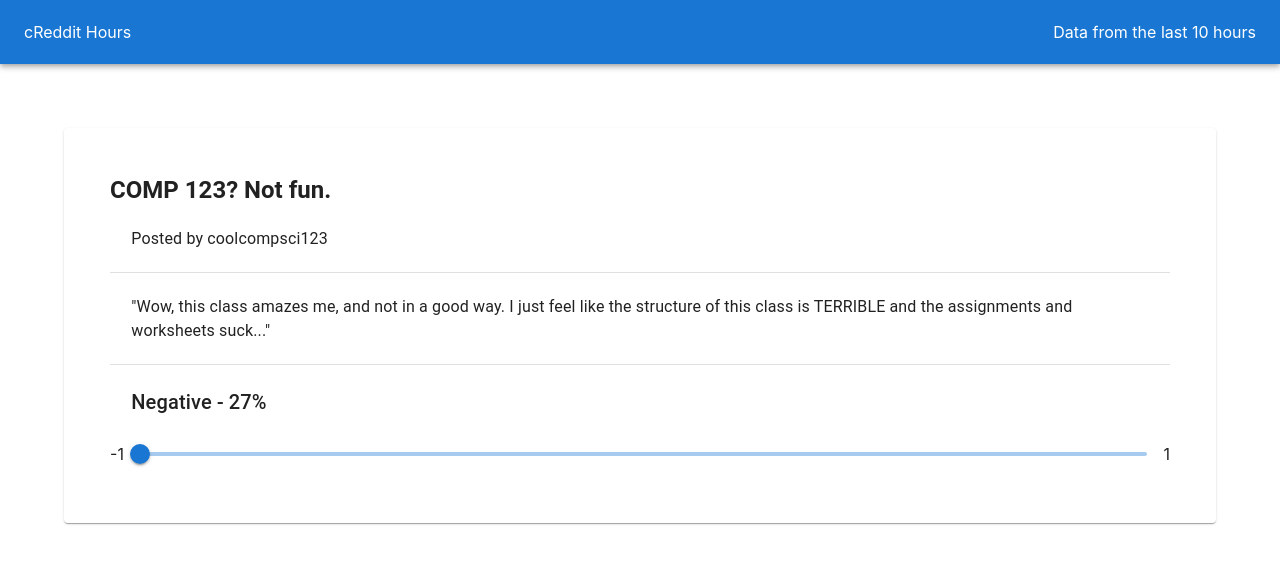
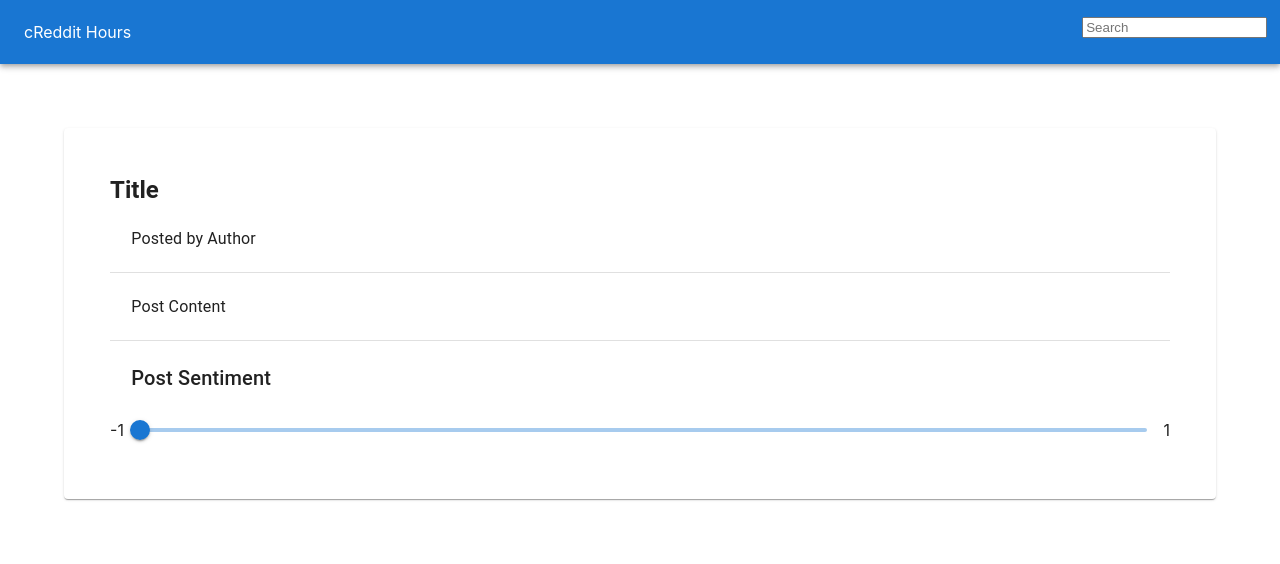
Before and after one commit to arogyadhakal/credditHours, a React (Create React App) app in the folder subreddit-app/: page /post in a window 1280 px wide. Shown: the top 564 px of the page. Built offline with nearby package versions, Linux system fonts and the light colour scheme.

Commit message:
added search bar

```diff
--- a/subreddit-app/src/components/activity.jsx
+++ b/subreddit-app/src/components/activity.jsx
@@ -36,7 +36,7 @@ export function Activity({ posts }) {
                       <ListItemText
                         primary={
                           <Link
-                            to={post.link}
+                            to={`/post/?q=${post.title}`}
                             style={{ textDecoration: "none", color: "inherit" }}
                           >
                             {post.title}
--- a/subreddit-app/src/components/bar.jsx
+++ b/subreddit-app/src/components/bar.jsx
@@ -1,8 +1,10 @@
 import { AppBar, Toolbar, Typography, InputBase } from "@mui/material";
 import { styled, alpha } from "@mui/material/styles";
+import { Search } from './search'
+import { Link } from 'react-router-dom';
 import React from "react";
 
-export function Bar() {
+export function Bar({ posts }) {
   return (
     <>
       <AppBar position="static">
@@ -13,9 +15,12 @@ export function Bar() {
             component="div"
             sx={{ flexGrow: 1, display: { xs: "none", sm: "block" } }}
           >
-            cReddit Hours
+            <Link
+              to={'/'}
+              style={{ textDecoration: "none", color: "inherit" }}>cReddit Hours
+            </Link>
           </Typography>
-          Data from the last 10 hours
+          <Search posts={posts}/>
         </Toolbar>
       </AppBar>
     </>
--- /dev/null
+++ b/subreddit-app/src/components/search.jsx
@@ -0,0 +1,52 @@
+import React, { useState } from 'react';
+import { Link } from 'react-router-dom';
+import { List, ListItem, ListItemText } from '@mui/material';
+
+export function Search({ posts }) {
+const [searchQuery, setSearchQuery] = useState('');
+
+  const searchPosts = () => {
+    console.log('Posts:', posts)
+    const filteredPosts = posts.filter((post) =>
+      post.title && post.title.toLowerCase().includes(searchQuery.toLowerCase())
+    );
+    return filteredPosts.slice(0,5);
+  };
+
+  console.log('Render SearchComponent')
+
+  return (
+    <div style={{ position: 'absolute', top: '25%', right: '1%' }}>
+      <input
+        type="text"
+        value={searchQuery}
+        onChange={(e) => setSearchQuery(e.target.value)}
+        placeholder="Search"
+      />
+      <Link to={`/posts/?q=${searchQuery}`}></Link>
+        <List>
+        {searchQuery && (
+          <div style={{ position: 'absolute', top: '100%', left: 0, width: '100%', maxWidth: '500px', padding: '10px', backgroundColor: '#f1f1f1', border: '1px solid #ccc', borderRadius: '5px', zIndex: 9999 }}>
+            {searchPosts().map((post) => (
+              <ListItem>
+                <div key={post.id}>
+                <h3>
+                  <ListItemText
+                    primary={
+                      <Link
+                        to={`/post/?q=${post.title}`}
+                        style={{ textDecoration: "none", color: "black" }}>
+                        {post.title.length > 50 ? post.title.slice(0, 50) + "..." : post.title}
+                      </Link>
+                    }
+                  ></ListItemText>
+                </h3>
+                </div>
+              </ListItem>
+            ))}
+          </div>
+        )}
+        </List>
+    </div>
+  );
+};
--- a/subreddit-app/src/components/topics.jsx
+++ b/subreddit-app/src/components/topics.jsx
@@ -6,8 +6,10 @@ import {
   ListItem,
   ListItemText,
   Divider,
+  Tab
 } from "@mui/material";
 import React, { useEffect, useState } from "react";
+import { Link } from "react-router-dom";
 
 function filter_high_value_posts(posts) {
   if (!posts) {
@@ -31,14 +33,23 @@ export function Topics({ posts }) {
     <>
       <Card sx={{ margin: "5%" }}>
         <Stack sx={{ p: 2, display: "flex" }}>
-          <Typography paddingLeft="2%">Topics of Concern</Typography>
+          <Typography
+           paddingLeft="2%"
+          >Topics of Concern</Typography>
           <List component="nav">
             {topics &&
               topics.map((post, index) => (
                 <React.Fragment key={index}>
                   <ListItem>
                     <ListItemText
-                      primary={post.title}
+                      primary={
+                        <Link
+                          to={`/post/?q=${post.title}`}
+                          style={{ textDecoration: "none", color: "inherit" }}
+                        >
+                          {post.title}
+                        </Link>
+                      }
                       secondary={`Posted ${post.timeAgo}`}
                     ></ListItemText>
                   </ListItem>
--- a/subreddit-app/src/firebase/firebase.js
+++ b/subreddit-app/src/firebase/firebase.js
@@ -1,6 +1,7 @@
 // Import the functions you need from the SDKs you need
 import { initializeApp } from "firebase/app";
 import { getAnalytics } from "firebase/analytics";
+import { getFirestore } from 'firebase/firestore'
 // TODO: Add SDKs for Firebase products that you want to use
 // https://firebase.google.com/docs/web/setup#available-libraries
 
@@ -19,3 +20,5 @@ const firebaseConfig = {
 // Initialize Firebase
 export const app = initializeApp(firebaseConfig);
 const analytics = getAnalytics(app);
+
+export const db = getFirestore()
--- a/subreddit-app/src/pages/home.jsx
+++ b/subreddit-app/src/pages/home.jsx
@@ -3,8 +3,12 @@ import { Bar } from "../components/bar";
 import { Pulse } from "../components/pulse";
 import { Topics } from "../components/topics";
 import { Activity } from "../components/activity";
+import { Search } from "../components/search";
 import React, { useState, useEffect } from "react";
 import axios from "axios";
+
+import { db } from '../firebase/firebase'
+import { collections, getDocs } from 'firebase/firestore'
 
 export function Home() {
   const [subredditData, setSubredditData] = useState({});
@@ -37,7 +41,9 @@ export function Home() {
   return (
     <>
       <Grid>
-        <Bar />
+        <Bar posts={subredditData.posts || []}>
+          <Search posts={subredditData.posts || []} />
+        </Bar>
         <Pulse posts={subredditData.posts || []} />
         <Topics posts={subredditData.posts || []} />
         <Activity posts={subredditData.posts || []} />
--- a/subreddit-app/src/pages/post.jsx
+++ b/subreddit-app/src/pages/post.jsx
@@ -10,22 +10,20 @@ export function Post() {
         <Card sx={{ margin: "5%" }}>
           <Stack sx={{ display: "flex", padding: "2%", margin: "2%" }}>
             <Typography id="header" variant="h5" fontWeight="bold">
-            COMP 123? Not fun.
+              Title
             </Typography>
-          <Typography padding="2%" id="author">Posted by coolcompsci123</Typography>
+            <Typography padding="2%" id="author">Posted by Author</Typography>
             <Divider />
             <Typography padding="2%" id="content">
-            "Wow, this class amazes me, and not in a good way. I just feel like
-            the structure of this class is TERRIBLE and the assignments and
-            worksheets suck..."
+              Post Content
             </Typography>
             <Divider />
             <Typography variant="h6" padding="2%" id="pulse">
-            Negative - 27%
+              Post Sentiment
             </Typography>
             <SliderReddit></SliderReddit>
           </Stack>
         </Card>
     </>
-  );
+  )
 }
```
Also changed, not shown: 2 other files (tests, documents, lock files or other folders). Lines whose indentation alone changed are shown as unchanged.
